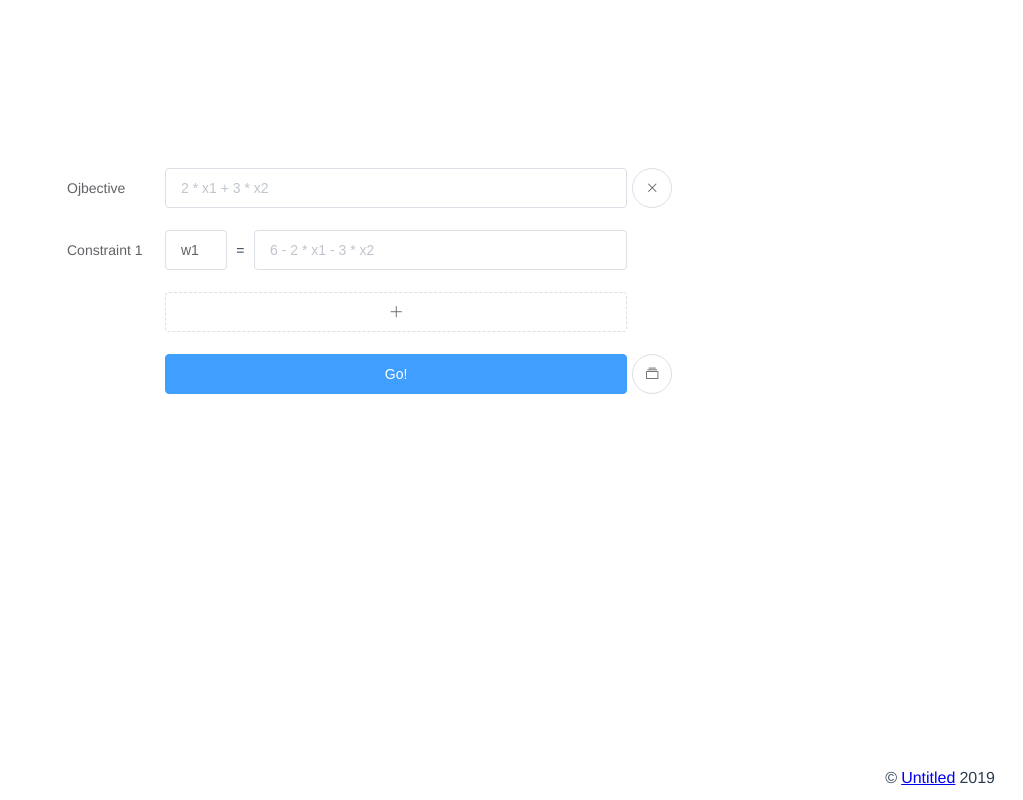
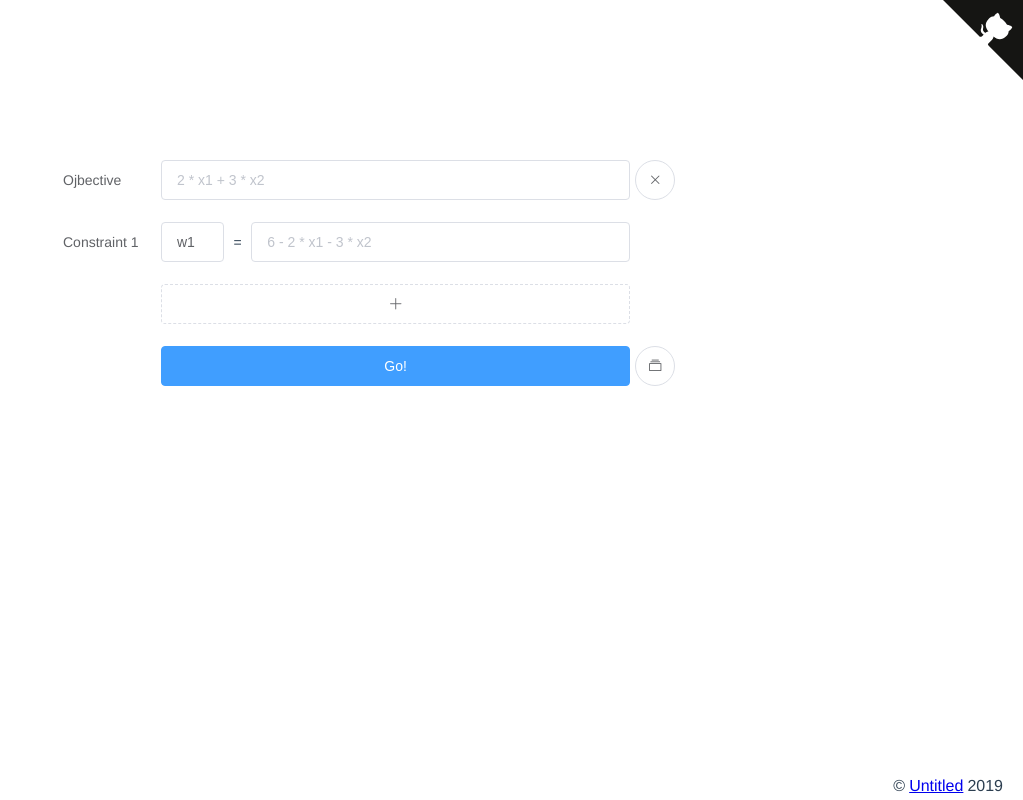
Before and after one commit to Luluno01/simple-simplex, a Vue app: page / in a window 1280 px wide. Shown: the whole page, without its empty margins (257-1280 px from the left). Built offline with nearby package versions, Linux system fonts and the light colour scheme.

Commit message:
add github link

```diff
--- a/src/App.vue
+++ b/src/App.vue
@@ -3,7 +3,9 @@
     <el-container>
       <el-main>
         <div class="main">
-          <el-row :style="`height: ${padding};`"></el-row>
+          <el-row :style="`height: ${padding};`">
+            <a href="https://github.com/Luluno01/simple-simplex" target="_blank" class="github-corner" aria-label="View source on GitHub"><svg width="80" height="80" viewBox="0 0 250 250" style="fill:#151513; color:#fff; position: absolute; top: 0; border: 0; right: 0;" aria-hidden="true"><path d="M0,0 L115,115 L130,115 L142,142 L250,250 L250,0 Z"></path><path d="M128.3,109.0 C113.8,99.7 119.0,89.6 119.0,89.6 C122.0,82.7 120.5,78.6 120.5,78.6 C119.2,72.0 123.4,76.3 123.4,76.3 C127.3,80.9 125.5,87.3 125.5,87.3 C122.9,97.6 130.6,101.9 134.4,103.2" fill="currentColor" style="transform-origin: 130px 106px;" class="octo-arm"></path><path d="M115.0,115.0 C114.9,115.1 118.7,116.5 119.8,115.4 L133.7,101.6 C136.9,99.2 139.9,98.4 142.2,98.6 C133.8,88.0 127.5,74.4 143.8,58.0 C148.5,53.4 154.0,51.2 159.7,51.0 C160.3,49.4 163.2,43.6 171.4,40.1 C171.4,40.1 176.1,42.5 178.8,56.2 C183.1,58.6 187.2,61.8 190.9,65.4 C194.5,69.0 197.7,73.2 200.1,77.6 C213.8,80.2 216.3,84.9 216.3,84.9 C212.7,93.1 206.9,96.0 205.4,96.6 C205.1,102.4 203.0,107.8 198.3,112.5 C181.9,128.9 168.3,122.5 157.7,114.1 C157.9,116.9 156.7,120.9 152.7,124.9 L141.0,136.5 C139.8,137.7 141.6,141.9 141.8,141.8 Z" fill="currentColor" class="octo-body"></path></svg></a>
+          </el-row>
           <el-row type="flex" justify="space-around">
             <el-col :xs="20" :sm="16" :md="12">
               <el-form ref="form" label-position="left" label-width="7em">
@@ -399,6 +401,10 @@
 </script>
 
 <style>
+body {
+  margin: 0;
+}
+
 #app {
   font-family: 'Avenir', Helvetica, Arial, sans-serif;
   -webkit-font-smoothing: antialiased;
@@ -409,7 +415,7 @@
 }
 
 .el-main {
-  min-height: calc(100vh - 2 * 8px - 1.75em);
+  min-height: calc(100vh - 1.75em);
   padding: 0 !important;
   position: relative;
 }
@@ -452,4 +458,21 @@
 .solve {
   width: 100%;
 }
+
+.github-corner:hover .octo-arm {
+  animation:octocat-wave 560ms ease-in-out
+}
+
+@keyframes octocat-wave {
+  0%,100% { transform:rotate(0) } 20%, 60% { transform:rotate(-25deg) } 40%, 80% { transform:rotate(10deg) }
+}
+
+@media (max-width:500px) {
+  .github-corner:hover .octo-arm {
+    animation:none
+  }
+  .github-corner .octo-arm {
+    animation:octocat-wave 560ms ease-in-out
+  }
+}
 </style>
```
